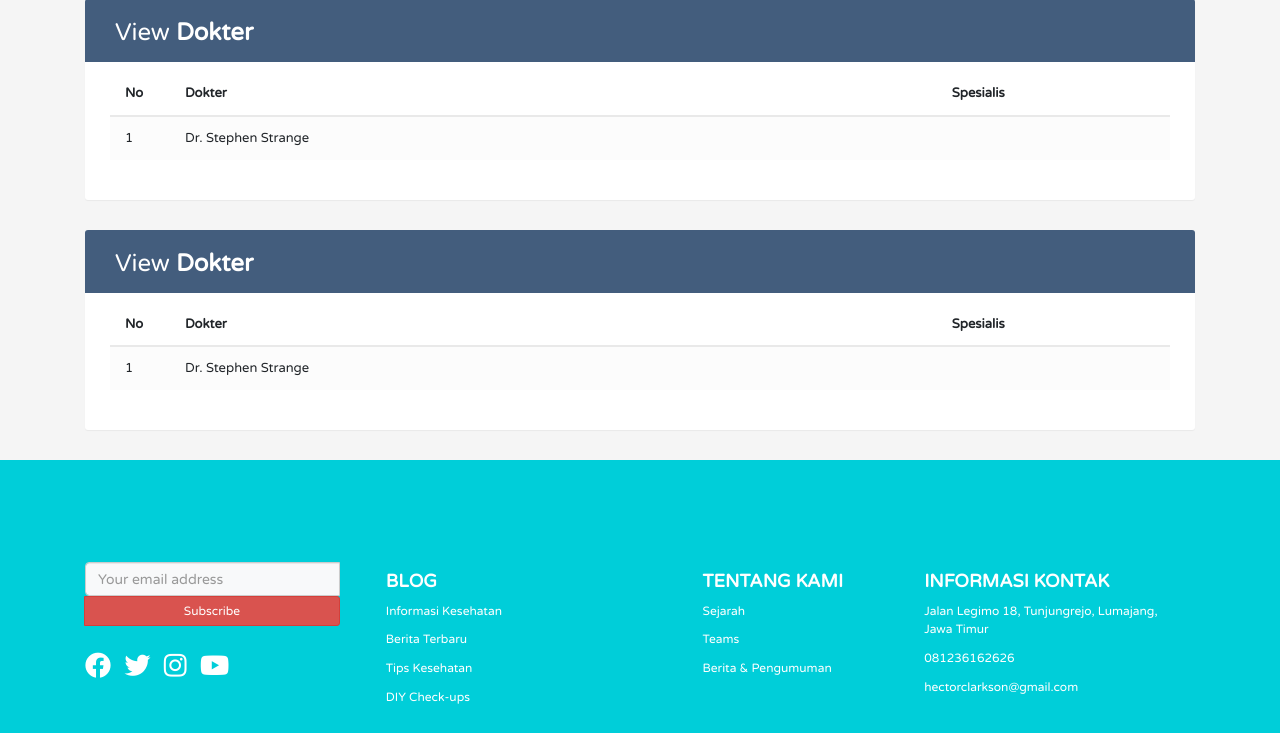
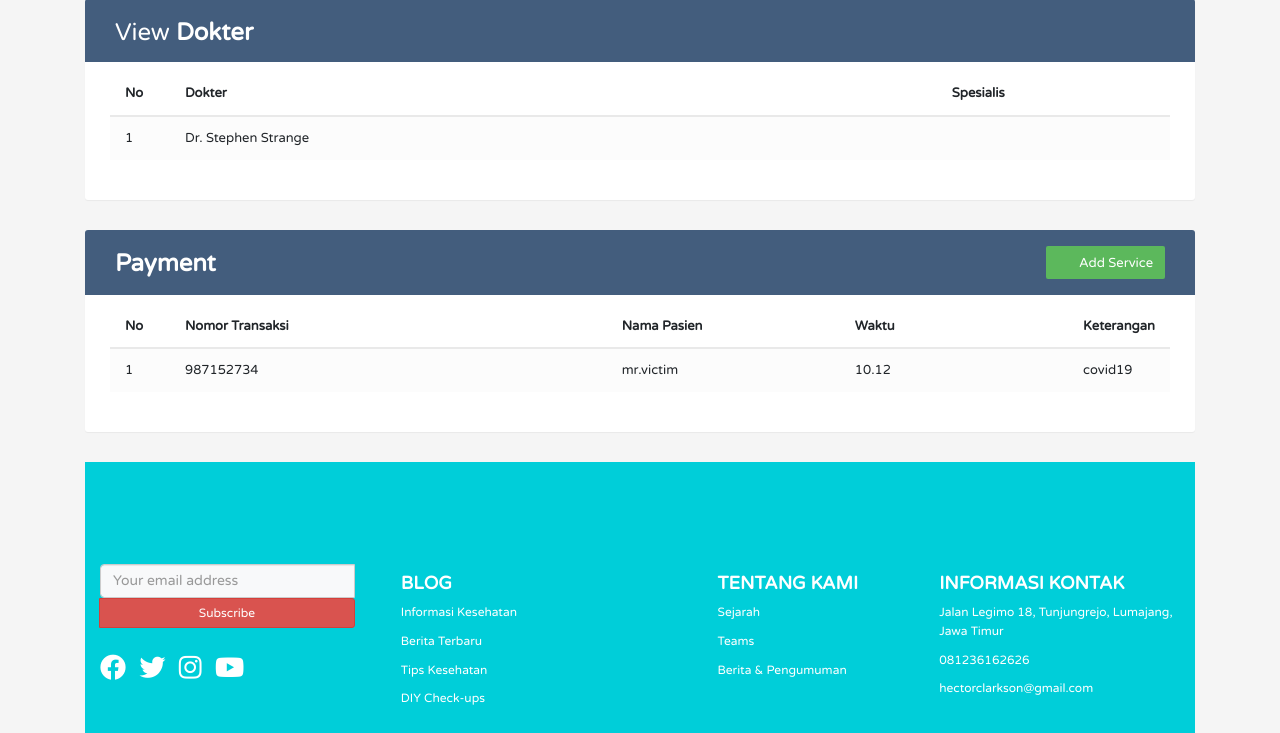
Before and after one commit to SynisterWallace/Medical-Website, a CodeIgniter app: page /siskom-gunung/index.php/home/viewDokter in a window 1280 px wide. Shown: the part 113-846 px from the top of the page. Before the commit the page ends 817 px from the top, so only its background shows below. Run offline with CodeIgniter, Linux system fonts and the light colour scheme; data comes from the database, SQL or seed files in the repository; data that the repository does not hold is empty; some libraries are stand-ins or nearby versions.

```diff
--- a/application/views/home/doctorview.php
+++ b/application/views/home/doctorview.php
@@ -327,7 +327,10 @@
 				<div class="table-title">
 					<div class="row">
 						<div class="col-sm-6">
-							<h2>View <b>Dokter</b></h2>
+							<h2><b>Payment</b></h2>
+						</div>
+						<div class="col-sm-6">
+							<a href="#addEmployeeModal" class="btn btn-success" data-toggle="modal"><i class="material-icons">&#xE147;</i> <span>Add Service</span></a>
 						</div>
 					</div>
 				</div>
@@ -335,25 +338,62 @@
 				<thead>
 						<tr>
 							<th>No</th>
-							<th>Dokter</th>
-							<th style="width: 22%;">Spesialis</th>
+							<th>Nomor Transaksi</th>
+							<th style="width: 22%;">Nama Pasien</th>
+							<th>Waktu</th>
+							<th>Keterangan</th>
 						</tr>
 					</thead>
 					<?php
 						$no = 1;
-						foreach($dokter as $u){
+						foreach($pembayaran as $u){
 					?>
 					<tbody>
 						<tr>
 							<td> <?php echo $no++ ?> </td>
-							<td> <?php echo $u->nama ?> </td>
-							<td> <?php echo $u->spesialis ?> </td>
-
+							<td> <?php echo $u->no_transaksi ?> </td>
+							<td> <?php echo $u->nama_pasien ?> </td>
+							<td> <?php echo $u->waktu ?> </td>
+							<td> <?php echo $u->keterangan ?> </td>
 						</tr>
 					</tbody>
 					<?php } ?>
 				</table>
-			</div>
-		</div>
+		    </div>
+            <!-- Add Modal HTML -->
+            <div id="addEmployeeModal" class="modal fade">
+                <div class="modal-dialog">
+                    <div class="modal-content">
+                        <form action="<?php echo base_url('home/aksi_add_pembayaran'); ?>" method="post">
+                            <div class="modal-header">
+                                <h4 class="modal-title">Add Pembayaran</h4>
+                                <button type="button" class="close" data-dismiss="modal" aria-hidden="true">&times;</button>
+                            </div>
+                            <div class="modal-body">
+                                <div class="form-group">
+                                    <label>Nomor Transaksi</label>
+                                    <input type="text" name="no_transaksi" class="form-control" required>
+                                </div>
+                                <div class="form-group">
+                                    <label>Pasien</label>
+                                    <input type="text" name="nama_pasien" class="form-control" required>
+                                </div>
+                                <div class="form-group">
+                                    <label>Waktu</label>
+                                    <input type="text" name="waktu" class="form-control" required>
+                                </div>
+                                <div class="form-group">
+                                    <label>Keterangan</label>
+                                    <input type="text" name="keterangan" class="form-control" required>
+                                </div>
+                            </div>
+                            <div class="modal-footer">
+                                <input type="button" class="btn btn-default" data-dismiss="modal" value="Cancel">
+                                <input type="submit" class="btn btn-success" value="Add">
+                            </div>
+                        </form>
+                    </div>
+                </div>
+            </div>
 	</body>
 </html>
```
Also changed, not shown: application/views/home/viewdokter.php (deleted).
